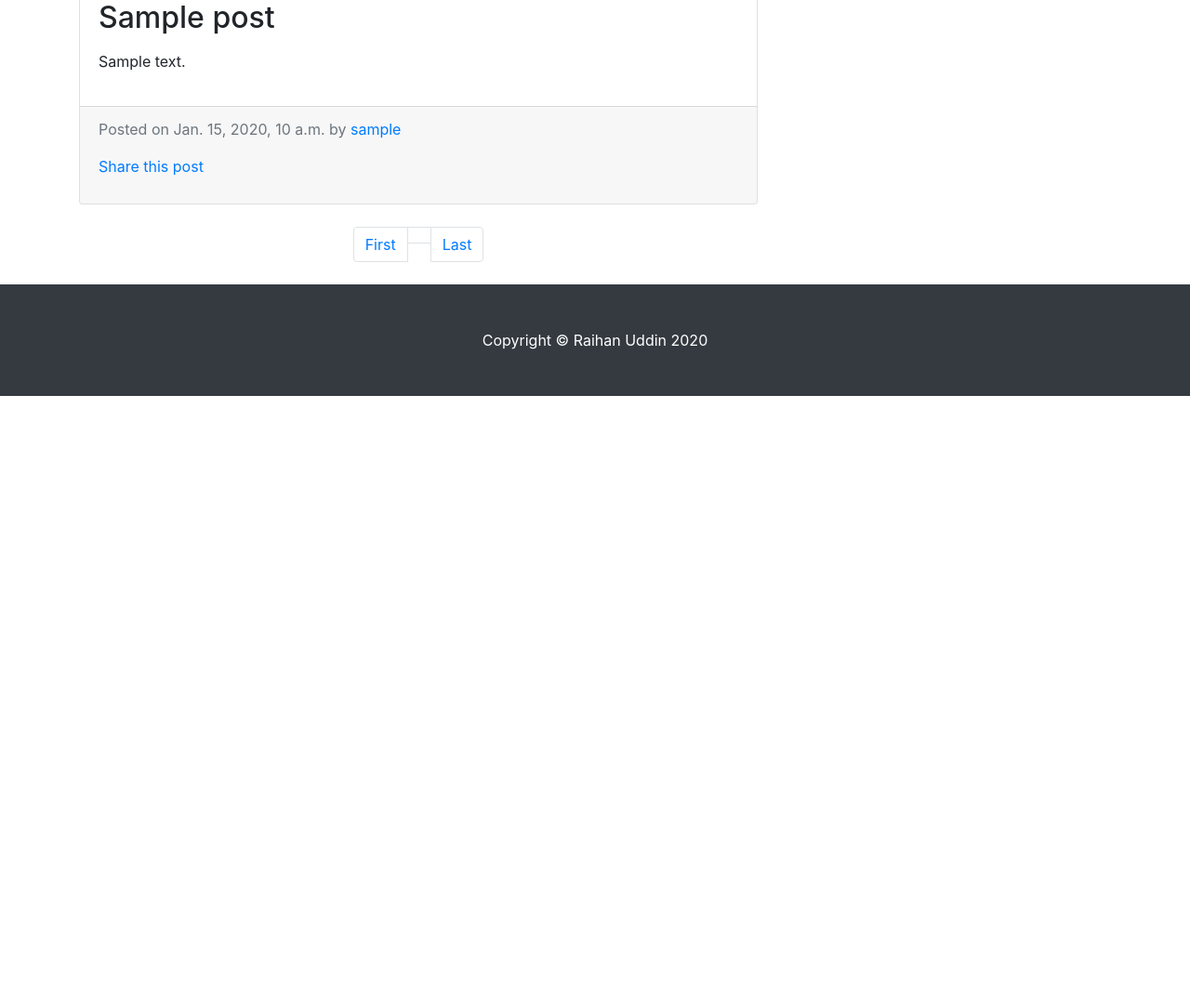
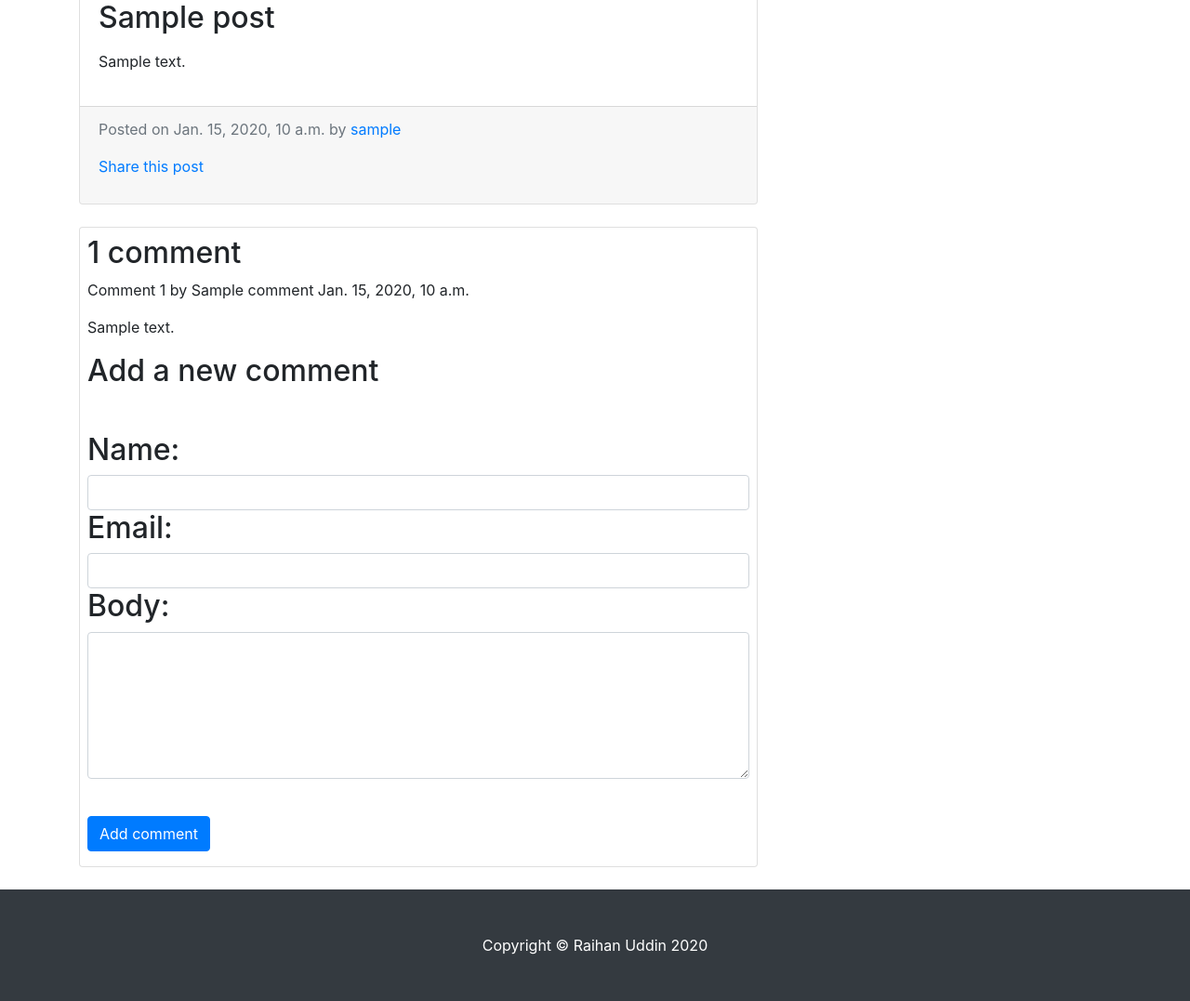
Before and after one commit to raihan705/myblog, a Django app: a page that uses blog/templates/blog/post/detail.html in a window 1280 px wide. Shown: the part 719-1796 px from the top of the page at 93% size. Before the commit the page ends 1145 px from the top, so only its background shows below. Run offline with Django 3.2, Linux system fonts and the light colour scheme; tables that the repository leaves empty hold one stand-in row (values such as "Sample post"); grey boxes marked "Sample" are stand-in pictures; some libraries are stand-ins or nearby versions.

Commit message:
Adding a customs comments functionality

```diff
--- a/blog/forms.py
+++ b/blog/forms.py
@@ -1,7 +1,32 @@
 from django import forms
+from .models import Comment
 
 class EmailPostForm(forms.Form):
     name = forms.CharField(max_length=30)
     sender_email = forms.EmailField()
     receiver_email = forms.EmailField()
     comments = forms.CharField(required = False, widget = forms.Textarea)
+
+class CommentForm(forms.ModelForm):
+    class Meta:
+        model = Comment
+        fields = ('name', 'email', 'body')
+        widgets = {
+            'name': forms.TextInput(
+                attrs= {
+                    'class': 'form-control'
+        }
+            ),
+
+           'email': forms.TextInput(
+                attrs= {
+                    'class': 'form-control'
+        }
+            ),
+
+            'body': forms.Textarea(
+                attrs= {
+                    'class': 'form-control', 'rows': 6
+        }
+            ),
+        }
--- /dev/null
+++ b/blog/templates/blog/comments.html
@@ -0,0 +1,42 @@
+
+
+    <div class="card mb-4 p-2">
+
+        {% with comments.count as total_comments  %}
+            <h2>
+            {{total_comments}} comment {{total_comments|pluralize}}
+            </h2>
+        {% endwith %}
+
+        {% for comments in comments %}
+
+            <div class = "comment">
+                <p class = "info">
+                    Comment {{forloop.counter}} by {{comments.name}}
+                    {{comments.created}}
+                </p>
+                {{comments.body|linebreaks}}
+            </div>
+            {% empty %}
+            <p> There are no comments yet. </p>
+
+        {% endfor %}
+
+        {% if new_comment %}
+
+            <h2> Your comment is added successfully </h2>
+
+        {% else %}
+            <h2> Add a new comment <h2> <br>
+            <form method = "post">
+                {% csrf_token %}
+                {{comment_form}}
+                <br><button type = "submit" class = "btn btn-primary"> Add comment </button>
+            </form>
+
+
+        {% endif %}
+
+    </div>
+
+</div>
--- a/blog/templates/blog/post/detail.html
+++ b/blog/templates/blog/post/detail.html
@@ -42,8 +42,10 @@
             </div>
 
 
+{% include 'blog/comments.html' %}
 
-        {% include 'blog/pagination.html' with page=posts %}
+
+
 
 
 {% endblock content %}
--- a/blog/views.py
+++ b/blog/views.py
@@ -7,8 +7,8 @@ from django.core.mail import send_mail
 
 #from internal application import
 
-from blog.models import Post
-from blog.forms import EmailPostForm
+from blog.models import Post, Comment
+from blog.forms import EmailPostForm, CommentForm
 
 # Create your views here.
 
@@ -54,9 +54,27 @@ def post_detail(request,year,month,day,post):
     publish__month = month,
     publish__day = day
     )
+
+    # list of active comments for the post
+    comments = post.comments.filter(active=True)
+    new_comment = None
+
+    if request.method == 'POST':
+        # A comment was posted
+        comment_form = CommentForm(data = request.POST)
+        if comment_form.is_valid():
+            # cerate comment object but don;t save it to database
+            new_comment = comment_form.save(commit= False)
+            # assign the comment to post
+            new_comment.post = post
+            # save the comments to database
+            new_comment.save()
+
+    else:
+        comment_form = CommentForm()
     context = {
 
-        'post':post
+        'post':post, 'comment_form': comment_form, 'comments': comments, 'new_comment': new_comment
 
     }
 
```
